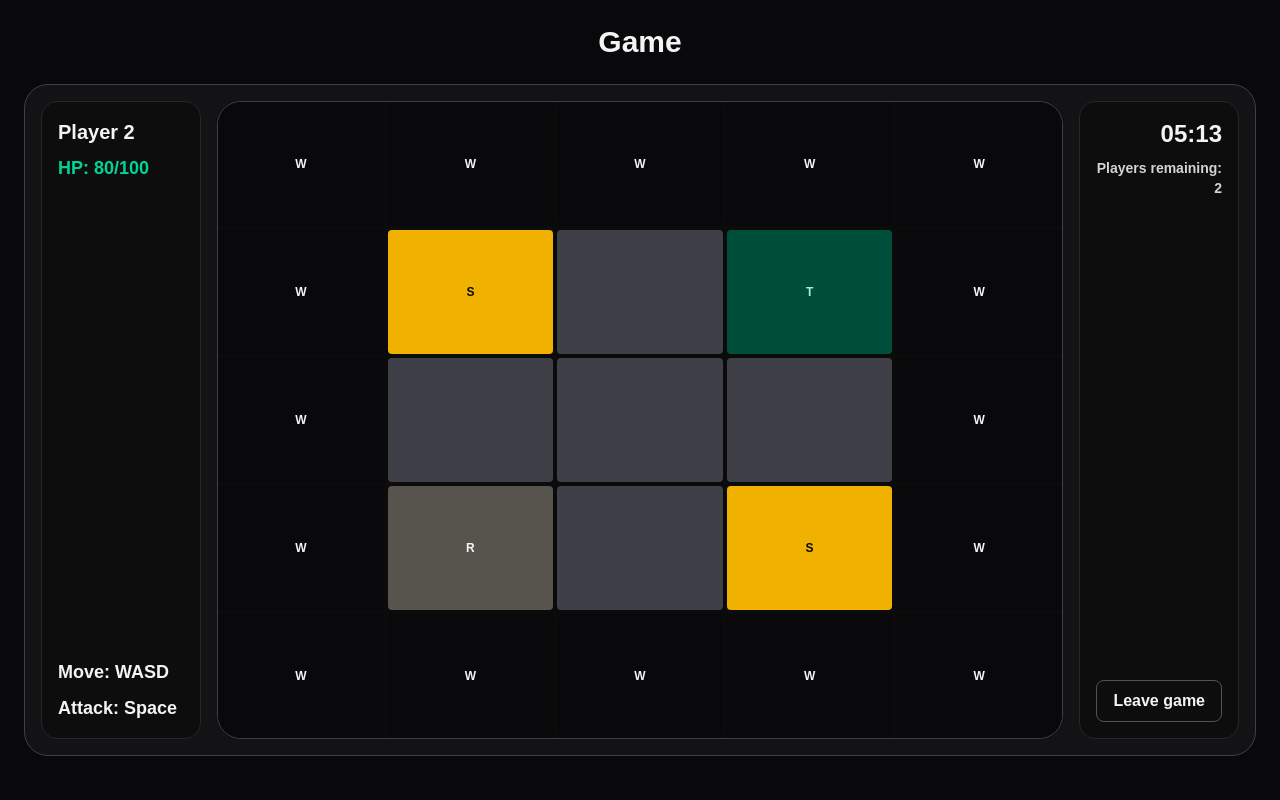
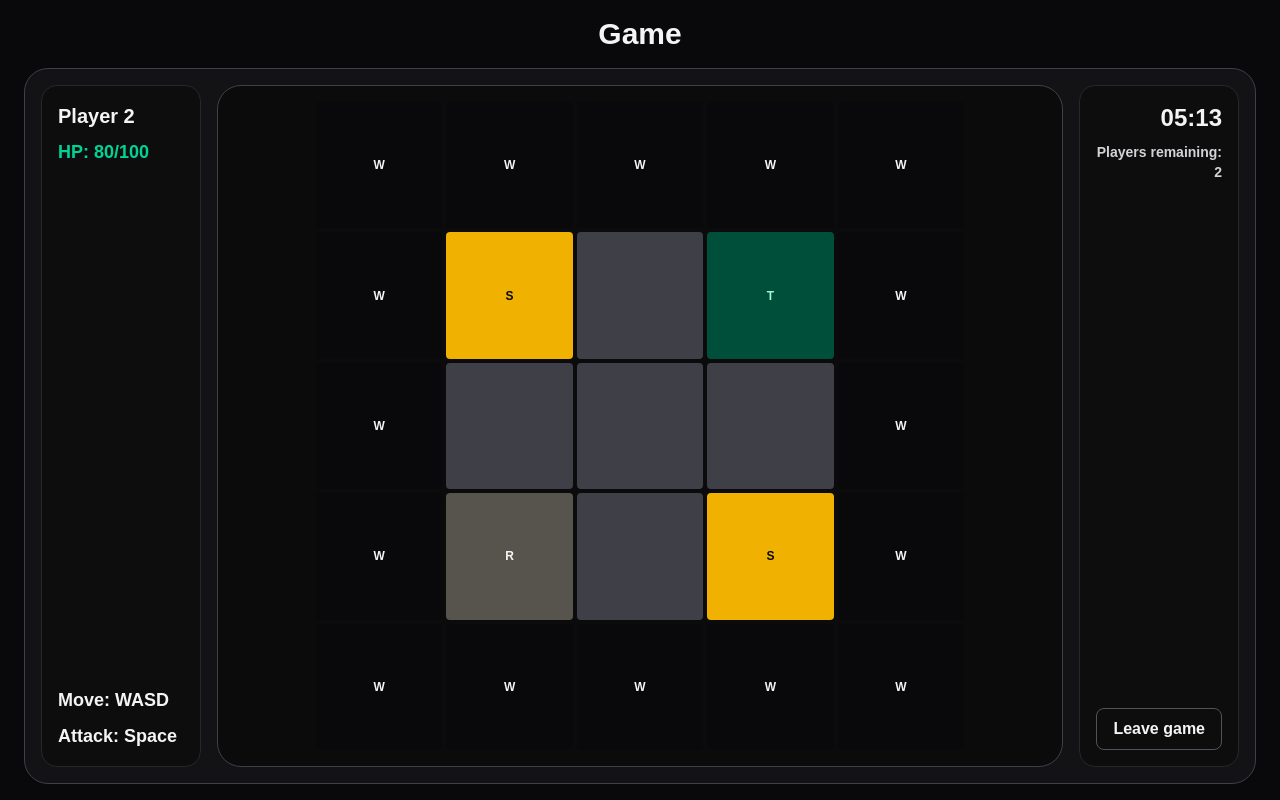
Before and after one commit to Chainblocker64/Shadow-Seek, a Next.js app in the folder frontend/: page /game-board in a window 1280 px wide. Built offline with nearby package versions, Linux system fonts and the light colour scheme.

Commit message:
render: gamepages

```diff
--- a/frontend/app/globals.css
+++ b/frontend/app/globals.css
@@ -63,19 +63,19 @@ body {
 }
 
 .game-page {
-  @apply min-h-screen bg-zinc-950 px-6 py-6 text-zinc-100;
+  @apply box-border flex h-screen flex-col overflow-hidden bg-zinc-950 px-6 py-4 text-zinc-100;
 }
 
 .game-page-title {
-  @apply mb-6 text-center text-3xl font-bold;
+  @apply mb-4 shrink-0 text-center text-3xl font-bold;
 }
 
 .game-layout {
-  @apply mx-auto grid min-h-[calc(100vh-8rem)] max-w-7xl grid-cols-1 gap-4 rounded-3xl border border-zinc-700 bg-zinc-900/70 p-4 lg:grid-cols-[10rem_1fr_10rem];
+  @apply mx-auto grid min-h-0 w-full max-w-7xl flex-1 grid-cols-1 gap-4 rounded-3xl border border-zinc-700 bg-zinc-900/70 p-4 lg:grid-cols-[10rem_minmax(0,1fr)_10rem];
 }
 
 .game-sidebar {
-  @apply flex flex-col justify-between rounded-2xl border border-zinc-800 bg-zinc-950/60 p-4;
+  @apply flex min-h-0 flex-col justify-between rounded-2xl border border-zinc-800 bg-zinc-950/60 p-4;
 }
 
 .game-sidebar-right {
@@ -95,11 +95,11 @@ body {
 }
 
 .game-board-area {
-  @apply overflow-hidden rounded-3xl border border-zinc-700 bg-zinc-950/80;
+  @apply flex min-h-0 min-w-0 items-center justify-center overflow-hidden rounded-3xl border border-zinc-700 bg-zinc-950/80 p-4;
 }
 
 .game-board {
-  @apply grid h-full w-full gap-1;
+  @apply grid aspect-square h-full max-h-full max-w-full gap-1;
 }
 
 .game-tile {
```
